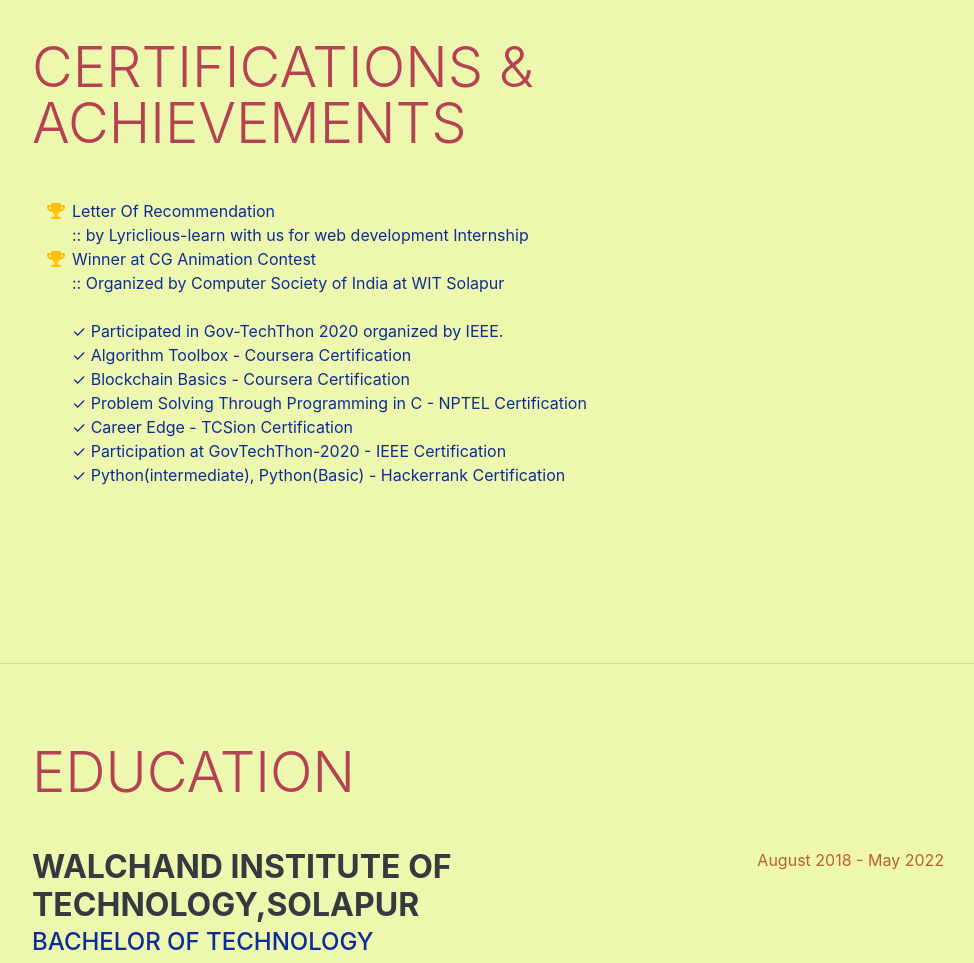
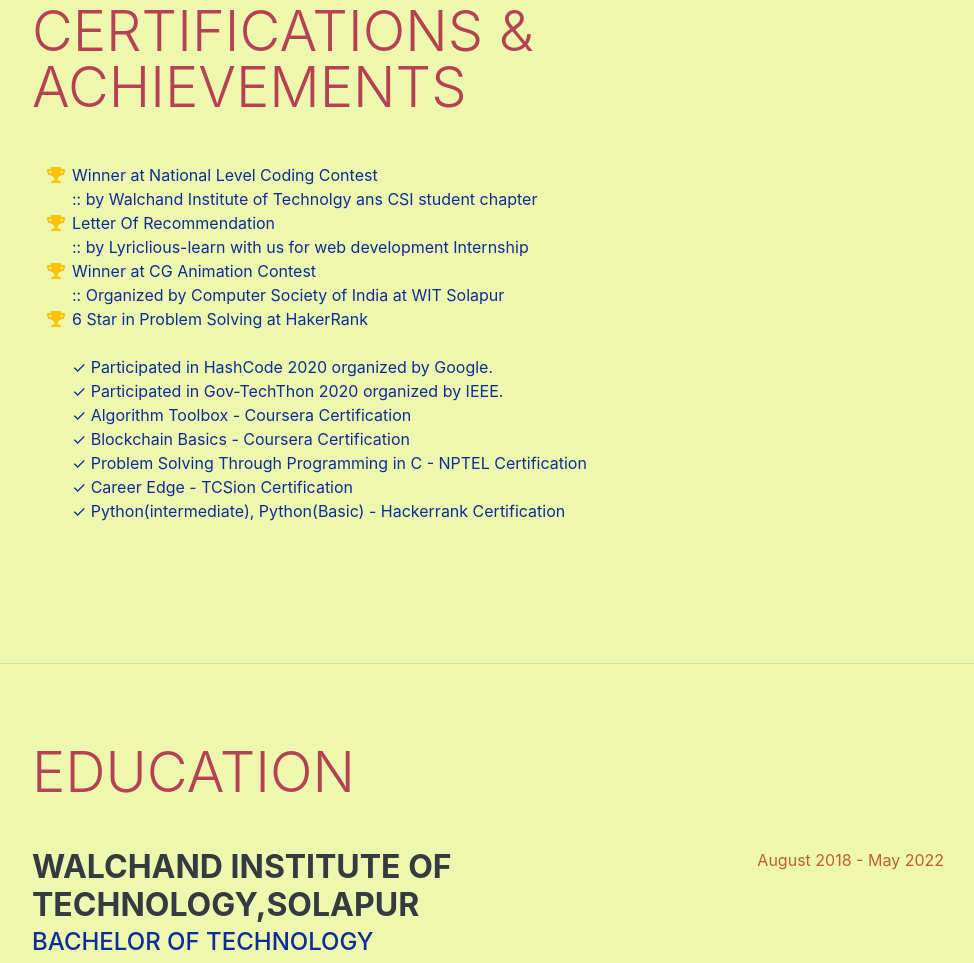
Before and after one commit to fuseakash/Resume, a plain HTML site: page index.html in a window 1280 px wide. Shown: the part 3541-4504 px from the top of the page, without its empty margins (288-1262 px from the left). Drawn offline with nearby package versions, Linux system fonts and the light colour scheme; a web font is replaced by a local one.

Commit message:
Update index.html

```diff
--- a/index.html
+++ b/index.html
@@ -225,6 +225,11 @@
                     <ul class="fa-ul mb-0">
                         <li>
                             <span class="fa-li"><i class="fas fa-trophy text-warning"></i></span>
+                            Winner at National Level Coding Contest <br>
+                           :: by Walchand Institute of Technolgy ans CSI student chapter
+                        </li>
+                        <li>
+                            <span class="fa-li"><i class="fas fa-trophy text-warning"></i></span>
                             Letter Of Recommendation <br>
                            :: by Lyriclious-learn with us for web development Internship
                         </li>
@@ -232,11 +237,19 @@
                             <span class="fa-li"><i class="fas fa-trophy text-warning"></i></span>
                             Winner at CG Animation Contest<br>
                             :: Organized by Computer Society of India at WIT Solapur
+                        </li>
+                        <li>
+                            <span class="fa-li"><i class="fas fa-trophy text-warning"></i></span>
+                            6 Star in Problem Solving at HakerRank
 
                             <br>
                             <br>
                         </li>
 
+                        <li>
+                            <span>&#10003;</span>
+                            Participated in HashCode 2020 organized by Google.
+                        </li>
                         <li>
                             <span>&#10003;</span>
                             Participated in Gov-TechThon 2020 organized by IEEE.
@@ -256,15 +269,11 @@
                         <li>
                             <span>&#10003;</span>
                             Career Edge - TCSion Certification
-                            </li>
-                            <li>
-                                <span>&#10003;</span>
-                                Participation at GovTechThon-2020 - IEEE Certification
-                            </li>
-                            <li>
-                                <span>&#10003;</span>
-                                Python(intermediate), Python(Basic) - Hackerrank Certification
-                            </li>
+                        </li>
+                        <li>
+                            <span>&#10003;</span>
+                            Python(intermediate), Python(Basic) - Hackerrank Certification
+                        </li>
                         </ul>
                     </div>
             </section>
```
